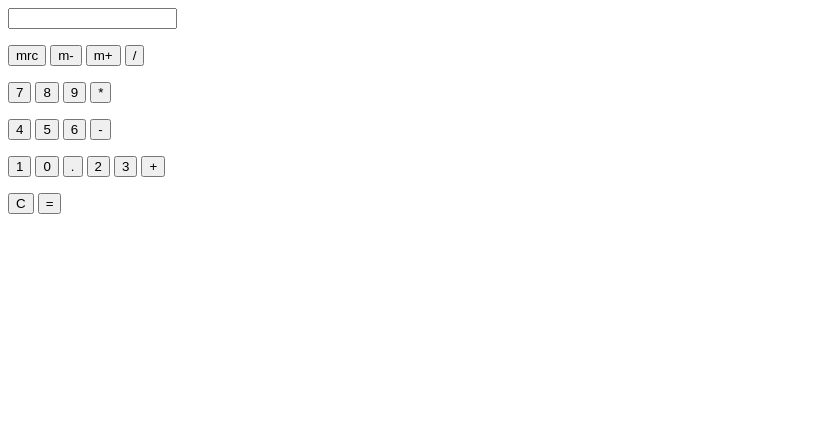
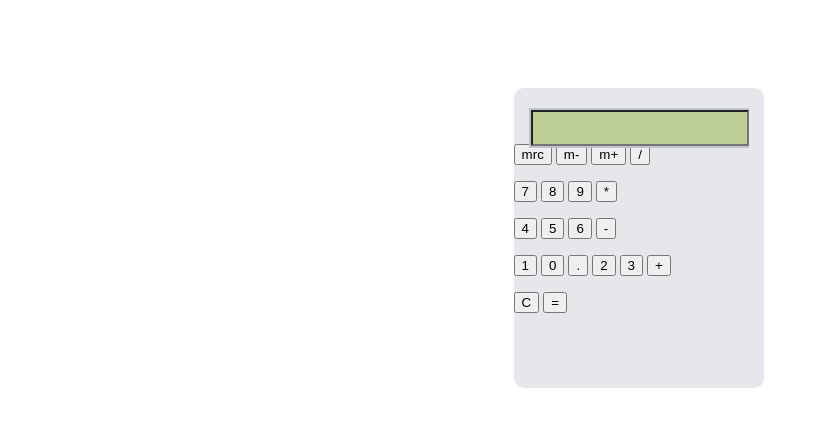
Before and after one commit to Calvin-Lee0/Calculator, a plain HTML site: page index.html in a window 1280 px wide. Shown: the whole page, without its empty margins (0-819 px from the left). Drawn offline with Linux system fonts and the light colour scheme.

Commit message:
CSS for calculator box and display

```diff
--- a/calculator.css
+++ b/calculator.css
@@ -1,2 +1,34 @@
 @charset "UTF-8";
 /* CSS Document */
+
+/*Calculator Box*/
+.box {
+	background-color: #E5E7EA;
+	height: 300px;
+	width: 250px;
+	border-radius: 10px;
+	position: relative;
+	top: 80px;
+	left: 40%;
+	}
+
+/*Display*/
+.display {
+	background-color: #bfc4ce;
+	width: 220px;
+	position: relative;
+	left: 15px;
+	top: 20px;
+	height: 40px;
+	}
+.display input {
+	position: relative;
+	left: 2px;
+	top: 2px;
+	height: 30px;
+	width: 210px;
+	color: black;
+	background-color: #bccd95;
+	font-size: 21px;
+	text-align: right;
+	}
```
